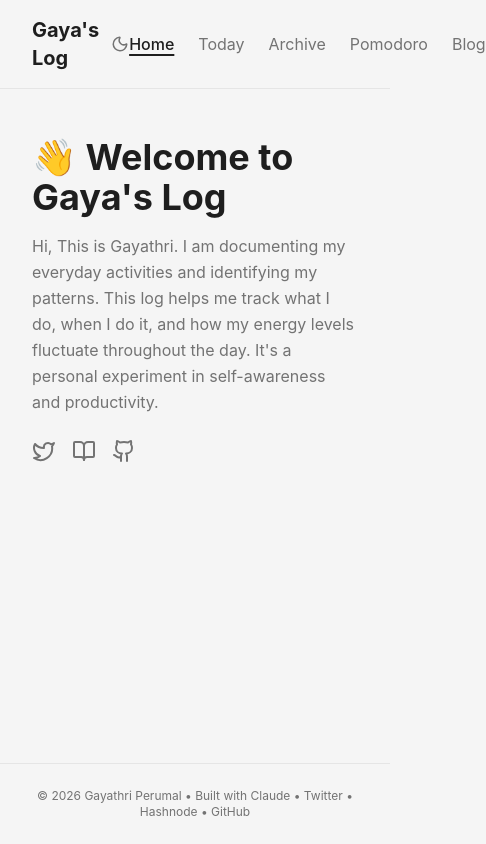
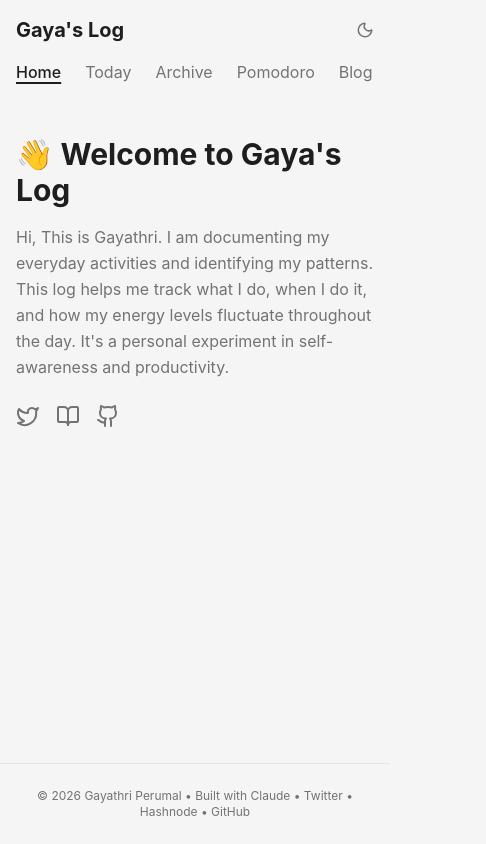
Before and after one commit to gayathrithedev/gayas-log, a React (Vite) app: page / in a window 390 px wide. Shown: the whole page, 486 px wide, since content can reach past the window. Built offline with nearby package versions, Linux system fonts and the light colour scheme; no server answers; the HTML template or start-up script is replaced by a standard one.

Commit message:
fix: improve responsive design and align layouts  - center align the main content  - Responsive header with scrollable navigation  - Fix pomodoro timer sizing  - Fix primary button visibility in dark mode

```diff
--- a/src/App.jsx
+++ b/src/App.jsx
@@ -84,7 +84,7 @@ function App() {
         setActiveTab={setActiveTab}
       />
 
-      <main className="flex-1 w-full max-w-5xl mx-auto px-8 py-12">
+      <main className="flex-1 w-full max-w-5xl mx-auto px-4 md:px-8 py-8 md:py-12">
         {activeTab === 'home' && <HomeView />}
         {activeTab === 'today' && <TodayView user={user} isAdmin={IS_ADMIN} />}
         {activeTab === 'archives' && <ArchivesView />}
--- a/src/components/ActivityList.jsx
+++ b/src/components/ActivityList.jsx
@@ -49,7 +49,7 @@ function ActivityList({ activities, loading }) {
           </p>
 
           {/* Metadata line - removed date */}
-          <div className="text-xs text-[var(--text-secondary)] flex items-center gap-2">
+          <div className="text-xs text-[var(--text-secondary)] flex flex-wrap items-center gap-2">
             <span className="flex items-center gap-1">
               <Clock size={11} />
               {formatTime(activity.created_at)}
--- a/src/components/ArchivesView.jsx
+++ b/src/components/ArchivesView.jsx
@@ -141,25 +141,21 @@ function ArchivesView() {
   }
 
   return (
-    <div>
-      <h2 className="text-2xl font-semibold mb-6 text-[var(--text-primary)]">
-        Archives
-      </h2>
-
+    <div className="max-w-2xl mx-auto">
       <div className="space-y-4">
         {weekGroups.map(week => (
           <div key={week.weekKey} className="border border-[var(--border)] rounded-lg overflow-hidden">
             {/* Week Header */}
             <button
               onClick={() => handleWeekClick(week.weekKey)}
-              className="w-full px-6 py-4 bg-[var(--content-bg)] hover:bg-[var(--hover)] transition-colors flex items-center justify-between"
+              className="w-full px-4 md:px-6 py-4 bg-[var(--content-bg)] hover:bg-[var(--hover)] transition-colors flex items-center justify-between"
             >
               <div className="flex items-center gap-3">
                 {expandedWeek === week.weekKey ? <ChevronDown size={20} /> : <ChevronRight size={20} />}
                 <span className="font-medium text-[var(--text-primary)]">
                   Week {week.weekNumber}, {week.year}
                 </span>
-                <span className="text-sm text-[var(--text-secondary)]">
+                <span className="text-sm text-[var(--text-secondary)] hidden md:inline">
                   {formatWeekRange(week.weekStart, week.weekEnd)}
                 </span>
               </div>
@@ -175,9 +171,8 @@ function ArchivesView() {
                   <div key={dateKey}>
                     <button
                       onClick={() => handleDateClick(dateKey, dateData.activities)}
-                      className={`w-full px-8 py-3 text-left hover:bg-[var(--hover)] transition-colors flex items-center justify-between ${
-                        selectedDate === dateKey ? 'bg-[var(--hover)]' : ''
-                      }`}
+                      className={`w-full px-4 md:px-8 py-3 text-left hover:bg-[var(--hover)] transition-colors flex items-center justify-between ${selectedDate === dateKey ? 'bg-[var(--hover)]' : ''
+                        }`}
                     >
                       <span className="text-[var(--text-primary)]">
                         {formatDateFull(dateData.date)}
@@ -189,7 +184,7 @@ function ArchivesView() {
 
                     {/* Activities for selected date */}
                     {selectedDate === dateKey && (
-                      <div className="px-8 py-6 bg-[var(--bg)]">
+                      <div className="px-4 md:px-8 py-6 bg-[var(--bg)]">
                         <ActivityList activities={filteredActivities} loading={false} />
                       </div>
                     )}
--- a/src/components/Header.jsx
+++ b/src/components/Header.jsx
@@ -2,14 +2,15 @@ import { Moon, Sun, LogOut } from 'lucide-react'
 
 function Header({ darkMode, toggleDarkMode, isAdmin, user, onLogout, activeTab, setActiveTab }) {
   return (
-    <header className="sticky top-0 z-50 bg-[var(--bg)] border-b border-[var(--border)]">
-      <div className="max-w-5xl mx-auto px-8 py-4">
-        <div className="flex items-center justify-between">
+    <header className="sticky top-0 z-50 bg-[var(--bg)]">
+      <div className="max-w-5xl mx-auto px-4 md:px-8 py-4">
+        <div className="flex flex-col md:flex-row md:items-center justify-between gap-4 md:gap-0">
           {/* Left: Logo and theme toggle */}
-          <div className="flex items-center gap-3">
+          <div className="flex items-center justify-between md:justify-start gap-3 w-full md:w-auto">
             <h1 className="text-xl font-bold text-[var(--text-primary)]">
               Gaya's Log
             </h1>
+            <div className="flex items-center gap-3">
               <button
                 onClick={toggleDarkMode}
                 className="text-[var(--text-secondary)] hover:text-[var(--text-primary)] transition-colors"
@@ -30,12 +31,13 @@ function Header({ darkMode, toggleDarkMode, isAdmin, user, onLogout, activeTab,
                 </button>
               )}
             </div>
+          </div>
 
           {/* Right: Navigation menu */}
-          <nav className="flex items-center gap-6">
+          <nav className="flex items-center gap-6 overflow-x-auto pb-1 md:pb-0 no-scrollbar w-full md:w-auto mask-linear-gradient">
             <button
               onClick={() => setActiveTab('home')}
-              className={`text-base transition-colors ${activeTab === 'home'
+              className={`text-base whitespace-nowrap transition-colors ${activeTab === 'home'
                 ? 'text-[var(--text-primary)] font-medium underline decoration-2 underline-offset-4'
                 : 'text-[var(--text-secondary)] hover:text-[var(--text-primary)]'
                 }`}
@@ -44,7 +46,7 @@ function Header({ darkMode, toggleDarkMode, isAdmin, user, onLogout, activeTab,
             </button>
             <button
               onClick={() => setActiveTab('today')}
-              className={`text-base transition-colors ${activeTab === 'today'
+              className={`text-base whitespace-nowrap transition-colors ${activeTab === 'today'
                 ? 'text-[var(--text-primary)] font-medium underline decoration-2 underline-offset-4'
                 : 'text-[var(--text-secondary)] hover:text-[var(--text-primary)]'
                 }`}
@@ -53,7 +55,7 @@ function Header({ darkMode, toggleDarkMode, isAdmin, user, onLogout, activeTab,
             </button>
             <button
               onClick={() => setActiveTab('archives')}
-              className={`text-base transition-colors ${activeTab === 'archives'
+              className={`text-base whitespace-nowrap transition-colors ${activeTab === 'archives'
                 ? 'text-[var(--text-primary)] font-medium underline decoration-2 underline-offset-4'
                 : 'text-[var(--text-secondary)] hover:text-[var(--text-primary)]'
                 }`}
@@ -62,7 +64,7 @@ function Header({ darkMode, toggleDarkMode, isAdmin, user, onLogout, activeTab,
             </button>
             <button
               onClick={() => setActiveTab('pomodoro')}
-              className={`text-base transition-colors ${activeTab === 'pomodoro'
+              className={`text-base whitespace-nowrap transition-colors ${activeTab === 'pomodoro'
                 ? 'text-[var(--text-primary)] font-medium underline decoration-2 underline-offset-4'
                 : 'text-[var(--text-secondary)] hover:text-[var(--text-primary)]'
                 }`}
@@ -73,7 +75,7 @@ function Header({ darkMode, toggleDarkMode, isAdmin, user, onLogout, activeTab,
               href="https://hashnode.com/@gayathrithedev"
               target="_blank"
               rel="noopener noreferrer"
-              className="text-base text-[var(--text-secondary)] hover:text-[var(--text-primary)] transition-colors"
+              className="text-base whitespace-nowrap text-[var(--text-secondary)] hover:text-[var(--text-primary)] transition-colors"
             >
               Blog
             </a>
--- a/src/components/HomeView.jsx
+++ b/src/components/HomeView.jsx
@@ -4,9 +4,9 @@ import {
 
 function HomeView() {
     return (
-        <div className="max-w-3xl">
+        <div className="max-w-2xl mx-auto">
             <div className="mb-6">
-                <h1 className="text-4xl font-bold mb-4 text-[var(--text-primary)]">
+                <h1 className="text-3xl md:text-4xl font-bold mb-4 text-[var(--text-primary)]">
                     👋 Welcome to Gaya's Log
                 </h1>
 
--- a/src/components/PomodoroView.jsx
+++ b/src/components/PomodoroView.jsx
@@ -90,9 +90,6 @@ function PomodoroView() {
 
     return (
         <div className="max-w-2xl mx-auto">
-            <h2 className="text-2xl font-semibold text-[var(--text-primary)]">
-                Pomodoro Timer
-            </h2>
             <p className="text-sm text-[var(--text-secondary)] mb-8">
                 I use pomodoro for my daily tasks. If you wanna try it, go ahead and try it for yourself.
                 I know you can do at least 3 pomodoros continuously. Let's GO!
@@ -100,7 +97,7 @@ function PomodoroView() {
 
             {/* Settings */}
             <div className="card mb-8">
-                <div className="grid grid-cols-2 gap-6">
+                <div className="grid grid-cols-1 md:grid-cols-2 gap-6">
                     <div>
                         <label className="block text-sm font-medium mb-2 text-[var(--text-primary)]">
                             Focus Time (minutes)
@@ -142,7 +139,7 @@ function PomodoroView() {
 
                 {/* Circular Progress */}
                 <div className="relative inline-flex items-center justify-center mb-8">
-                    <svg className="w-64 h-64 transform -rotate-90">
+                    <svg className="w-48 h-48 md:w-64 md:h-64 transform -rotate-90" viewBox="0 0 256 256">
                         <circle
                             cx="128"
                             cy="128"
--- a/src/components/TodayView.jsx
+++ b/src/components/TodayView.jsx
@@ -71,7 +71,7 @@ function TodayView({ user, isAdmin }) {
   }
 
   return (
-    <div>
+    <div className="max-w-2xl mx-auto">
       {/* Show form only on admin site when logged in */}
       {isAdmin && user && (
         <ActivityForm onActivityAdded={handleActivityAdded} />
@@ -79,9 +79,6 @@ function TodayView({ user, isAdmin }) {
 
       {/* Activity List - visible to everyone */}
       <div>
-        <h2 className="text-xl font-semibold mb-4 text-[var(--text-primary)]">
-          Today's Activities
-        </h2>
         <ActivityList activities={activities} loading={loading} />
       </div>
     </div>
--- a/src/index.css
+++ b/src/index.css
@@ -42,6 +42,10 @@
     @apply bg-[var(--accent)] text-white px-6 py-2.5 rounded-md
            hover:opacity-90 transition-opacity duration-200
            font-medium text-sm;
+  }
+
+  .dark .btn-primary {
+    @apply text-black;
   }
 
   .btn-secondary {
```
Lines whose indentation alone changed are shown as unchanged.
